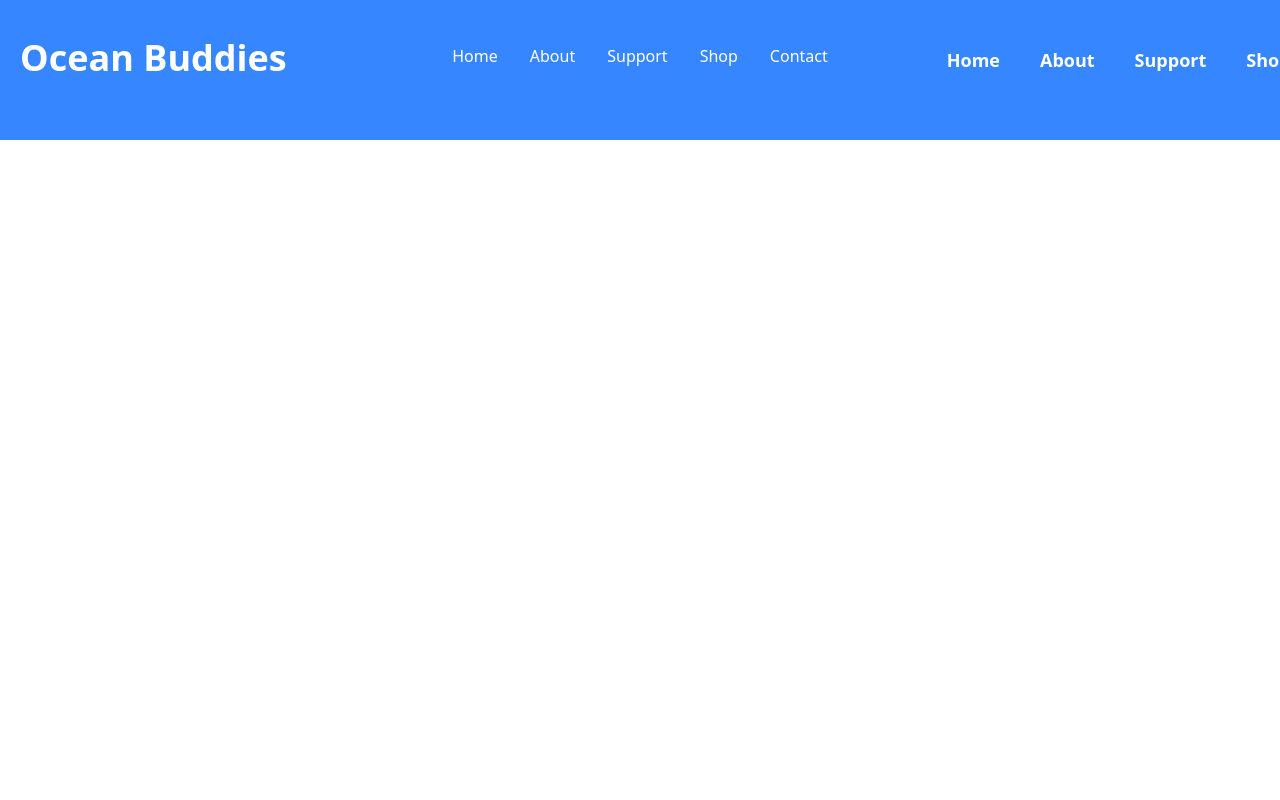
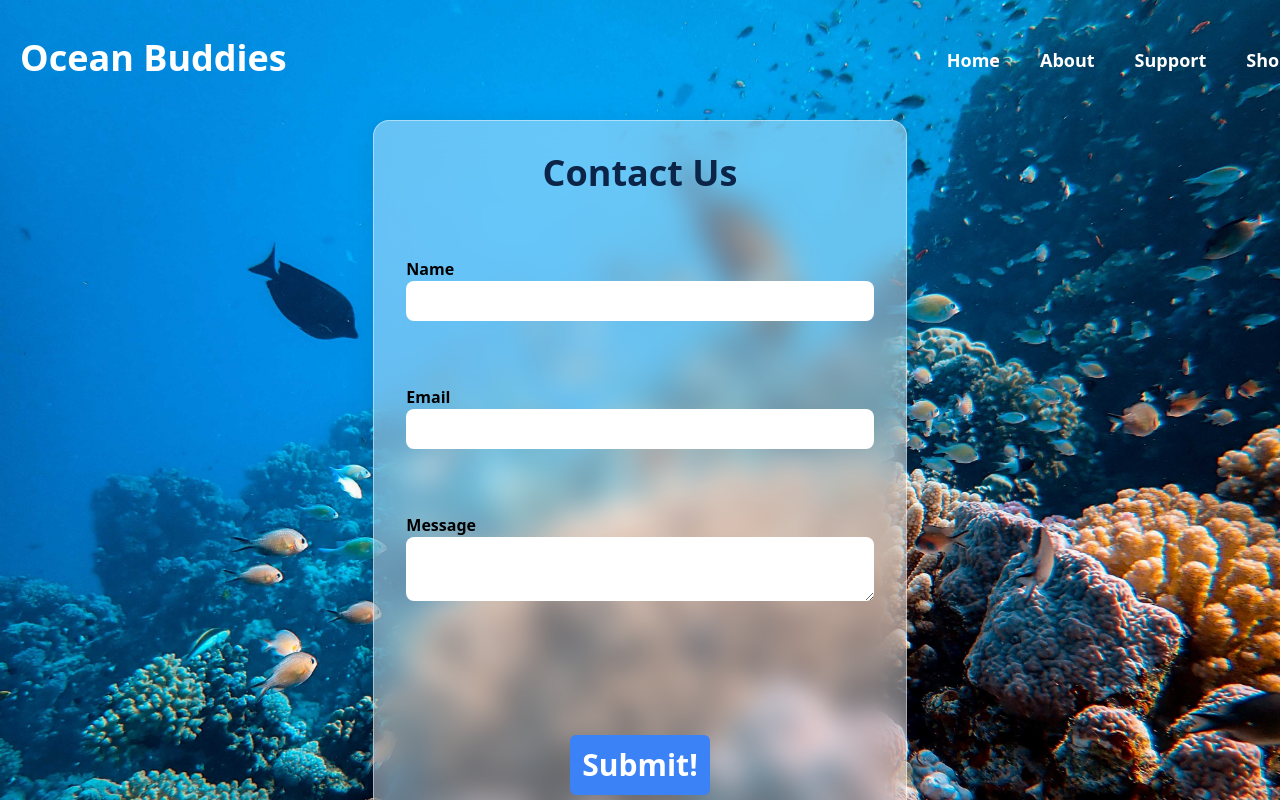
Before and after one commit to Oceans-4/Ocean-App, a React (Create React App) app in the folder client/: page /contact in a window 1280 px wide. Shown: the top 800 px of the page. Built offline with nearby package versions, Linux system fonts and the light colour scheme.

Commit message:
added contact page component

```diff
--- a/client/src/App.js
+++ b/client/src/App.js
@@ -13,6 +13,7 @@ import HeaderTwo from "./components/headerComponents/Header";
 import HomeTwo from "./components/homeComponents/Home";
 import About from "./components/aboutComponents/About";
 import SupportPage from "./components/supportComponent/SupportPage";
+import ContactPage from "./components/contactComponents/ContactPage";
 
 const httpLink = createHttpLink({
   uri: "/graphql",
@@ -48,6 +49,7 @@ function App() {
           <Route path="/signup" element={<Signup />} />
           <Route path="/me" element={<Profile />} />
           <Route path="/profiles/:profileId" element={<Profile />} />
+          <Route path="/contact" element={<ContactPage />} />
         </Routes>
         <Footer />
       </Router>
--- /dev/null
+++ b/client/src/components/contactComponents/ContactPage.css
@@ -0,0 +1,5 @@
+.contact-image {
+  background-image: url("./../../images/reef.jpg");
+  background-size: cover;
+  background-repeat: no-repeat;
+}
--- /dev/null
+++ b/client/src/components/contactComponents/ContactPage.js
@@ -0,0 +1,76 @@
+import { React, useState, useReducer } from 'react'
+import "./ContactPage.css"
+
+const reducer = (state, action) => {
+  switch (action.type) {
+    case "addName":
+      return { ...state, name: action.payload };
+    case "addEmail":
+      return { ...state, email: action.payload };
+    case "addMessage":
+      return { ...state, message: action.payload };
+    default:
+      return state;
+  }
+};
+
+const ContactPage = () => {
+  const [nameStyling, setNameStyling] = useState("rounded-lg py-2 w-full");
+  const [emailStyling, setEmailStyling] = useState("rounded-lg py-2 w-full");
+  const [messageStyling, setMessageStyling] = useState("rounded-lg py-2 w-full");
+
+  const [formState, dispatch] = useReducer(reducer, {
+    name: "",
+    email: "",
+    message: "",
+  });
+
+  const formHandler = () => {
+    if (formState.name === "") {
+      setNameStyling("rounded-lg py-2 w-full border border-red-500");
+    } else {
+      setNameStyling("rounded-lg py-2 w-full");
+    }
+    if (formState.email === "") {
+      setEmailStyling("rounded-lg py-2 w-full border border-red-500");
+    } else {
+      setEmailStyling("rounded-lg py-2 w-full");
+    }
+    if (formState.message === "") {
+      setMessageStyling("rounded-lg py-2 w-full border border-red-500");
+    } else {
+      setMessageStyling("rounded-lg py-2 w-full");
+    }
+  };
+
+return (
+    <div className="contact-image mb-6">
+    <div className="flex flex-wrap justify-center pt-10 pb-24">
+      <div className="w-5/12 max-lg:w-9/12 max-sm:w-11/12 mx-7 pt-8 mt-20  glass">
+        <h1 className="text-center text-4xl font-bold text-[#0B2447]">Contact Us</h1>
+        <section className="flex justify-center pt-4">
+        </section>
+        <div className="m-8 py-4">
+          <label className="font-bold">Name</label>
+          <input type="text" name="Name" value={formState.name} onChange={(event) => dispatch({ type: "addName", payload: event.target.value })} className={nameStyling} />
+        </div>
+        <div className="m-8 py-4">
+          <label className="font-bold">Email</label>
+          <input type="text" name="email" value={formState.email} onChange={(event) => dispatch({ type: "addEmail", payload: event.target.value })} className={emailStyling} />
+        </div>
+        <div className="m-8 py-4">
+          <label className="font-bold">Message</label>
+          <textarea name="message" value={formState.message} onChange={(event) => dispatch({ type: "addMessage", payload: event.target.value })} className={messageStyling} />
+        </div>
+        <div className="flex justify-center pt-16 pb-8">
+          <button className="bg-blue-500 text-white text-3xl p-3 m-4 font-bold rounded-md" onClick={formHandler}>
+            Submit!
+          </button>
+        </div>
+      </div>
+    </div>
+    </div>
+  );
+};
+
+export default ContactPage
```
Also changed, not shown: client/src/images/reef.jpg (added).
